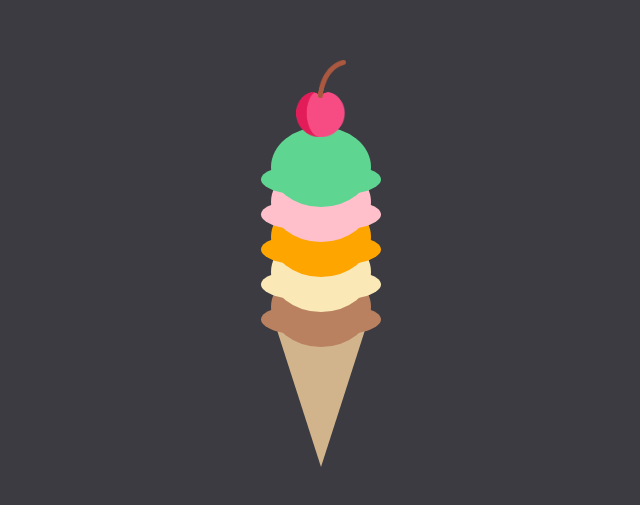
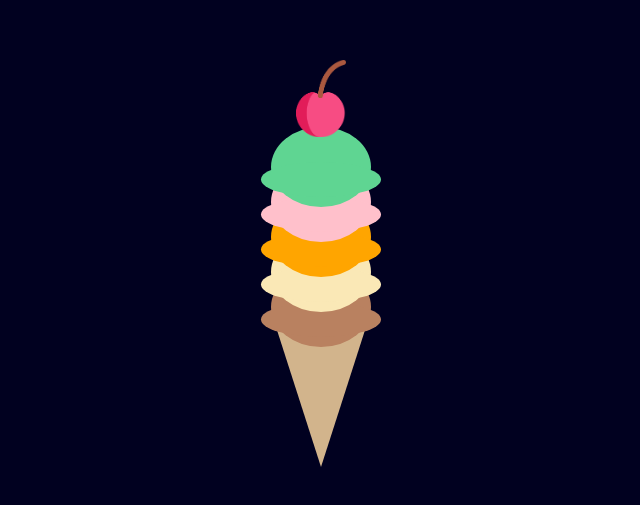
Before and after one commit to nazmul-nhb/sassy-ice-cream, a plain HTML site: page index.html in a window 1280 px wide. Shown: the part 117-622 px from the top of the page, without its empty margins (319-959 px from the left). Drawn offline with Linux system fonts and the light colour scheme.

Commit message:
updated themes

```diff
--- a/scss/partials/_variables.scss
+++ b/scss/partials/_variables.scss
@@ -2,8 +2,8 @@
 $current-theme: dark;
 
 // colors
-$color-dark-bg: #3b3b41;
-$color-light-bg: #f3f3f3;
+$color-dark-bg: #010120;
+$color-light-bg: #7a6d8d;
 $color-dark-border: #5250507e;
 
 $color-light: #a2a5b9;
```
Also changed, not shown: styles/styles.css, 1 other file.
